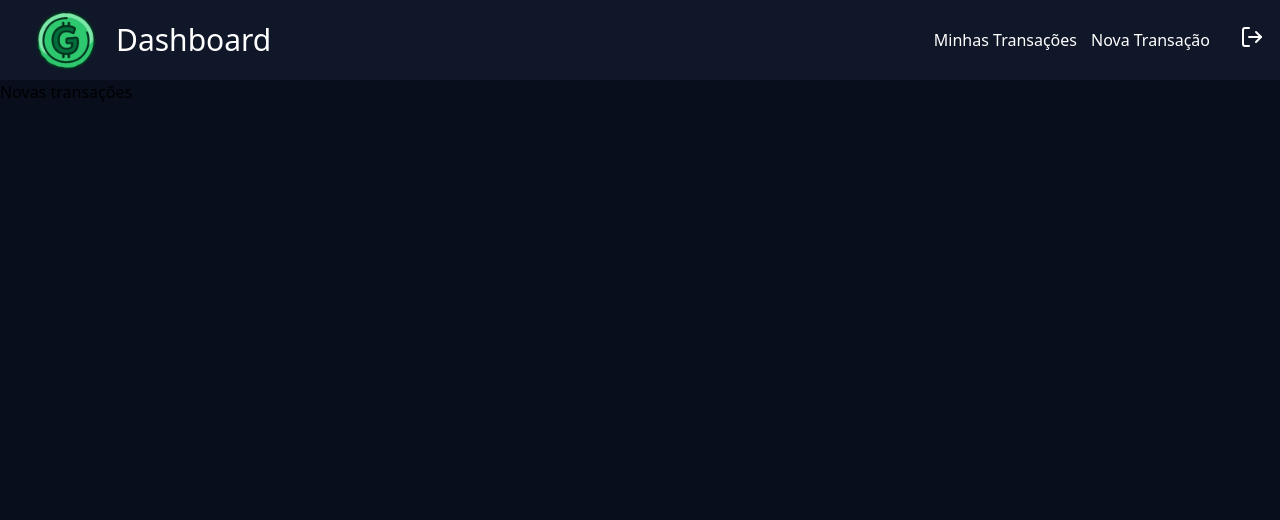
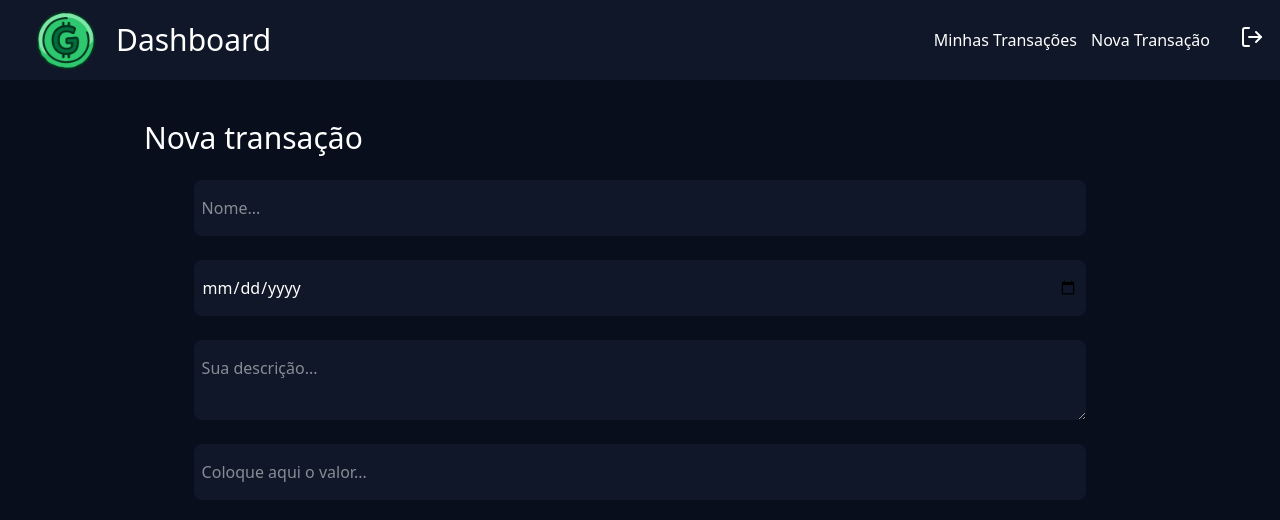
Before and after one commit to TomoriComAncora/gest_finan_front, a Next.js app: page /dashboard/newtransaction in a window 1280 px wide. Shown: the top 520 px of the page. Built offline with nearby package versions, Linux system fonts and the light colour scheme.

Commit message:
Adicionar cabeçalho e campos de entrada ao componente NewTransaction

```diff
--- a/src/app/dashboard/components/transactions/index.tsx
+++ b/src/app/dashboard/components/transactions/index.tsx
@@ -1,6 +1,7 @@
 export function Transactions(){
     return(
         <main className="max-w-5xl my-10 mx-auto py-0 px-4">
+            <h1 className="text-white text-3xl">Olá, Lucas</h1>
             <section className="text-white mt-5 flex flex-col gap-3.5 sm:flex-row justify-between">
                 <div className="bg-secondary py-8 px-5 sm:w-2xs min-w-52 rounded-lg">
                     <h1 className="mb-2">Saldo total</h1>
--- a/src/app/dashboard/mytransaction/page.tsx
+++ b/src/app/dashboard/mytransaction/page.tsx
@@ -22,6 +22,7 @@ export default function MyTransaction() {
           <thead className="bg-secondary text-white uppercase">
             <tr>
               <th className="px-4 py-2">Data</th>
+              <th className="px-4 py-2">Nome</th>
               <th className="px-4 py-2">Descrição</th>
               <th className="px-4 py-2">Valor</th>
               <th className="px-4 py-2">Tipo</th>
@@ -32,6 +33,7 @@ export default function MyTransaction() {
             <tr className="bg-primary">
               <td className="px-4 py-2">18/06/2025</td>
               <td className="px-4 py-2">Salário</td>
+              <td className="px-4 py-2">Salário de junho</td>
               <td className="px-4 py-2">R$ 2800</td>
               <td className="px-4 py-2">Entrada</td>
               <td className="px-4 py-2 space-x-2">
@@ -46,6 +48,7 @@ export default function MyTransaction() {
             <tr className="bg-secondary">
               <td className="px-4 py-2">18/06/2025</td>
               <td className="px-4 py-2">Salário</td>
+              <td className="px-4 py-2"></td>
               <td className="px-4 py-2">R$ 2800</td>
               <td className="px-4 py-2">Entrada</td>
               <td className="px-4 py-2 space-x-2">
@@ -60,6 +63,7 @@ export default function MyTransaction() {
             <tr className="bg-primary">
               <td className="px-4 py-2">18/06/2025</td>
               <td className="px-4 py-2">Salário</td>
+              <td className="px-4 py-2"></td>
               <td className="px-4 py-2">R$ 2800</td>
               <td className="px-4 py-2">Entrada</td>
               <td className="px-4 py-2 space-x-2">
@@ -74,6 +78,7 @@ export default function MyTransaction() {
             <tr className="bg-secondary">
               <td className="px-4 py-2">18/06/2025</td>
               <td className="px-4 py-2">Salário</td>
+              <td className="px-4 py-2">Troca ssd</td>
               <td className="px-4 py-2">R$ 2800</td>
               <td className="px-4 py-2">Entrada</td>
               <td className="px-4 py-2 space-x-2">
--- a/src/app/dashboard/newtransaction/page.tsx
+++ b/src/app/dashboard/newtransaction/page.tsx
@@ -1,7 +1,27 @@
-export default function NewTransaction(){
-    return(
-        <main>
-            <h1>Novas transações</h1>
-        </main>
-    )
+export default function NewTransaction() {
+  return (
+    <main className="max-w-5xl my-10 mx-auto py-0 px-4">
+      <h1 className="text-white text-3xl">Nova transação</h1>
+      <form className="max-w-full mt-6 flex flex-col gap-6 items-center">
+        <input
+          type="text"
+          className="bg-secondary w-[90%] text-white h-14 px-2 py-4 border-0 rounded-lg"
+          placeholder="Nome..."
+        />
+        <input
+          type="date"
+          className="bg-secondary w-[90%] text-white h-14 px-2 py-4 border-0 rounded-lg"
+        />
+        <textarea
+          className="bg-secondary w-[90%] text-white h-20 px-2 py-4 border-0 rounded-lg"
+          placeholder="Sua descrição..."
+        ></textarea>
+        <input
+          type="text"
+          className="bg-secondary w-[90%] text-white h-14 px-2 py-4 border-0 rounded-lg"
+          placeholder="Coloque aqui o valor..."
+        />
+      </form>
+    </main>
+  );
 }
```
